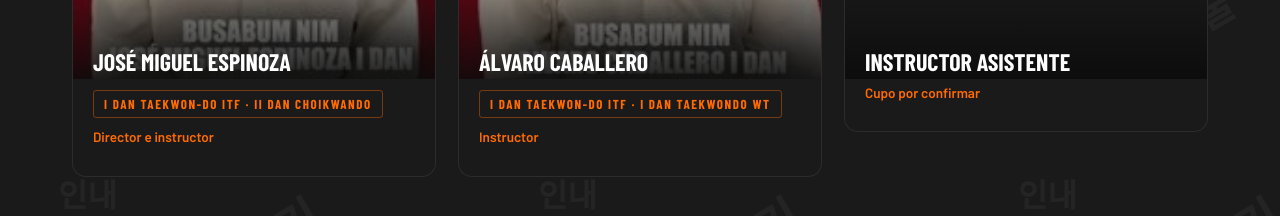
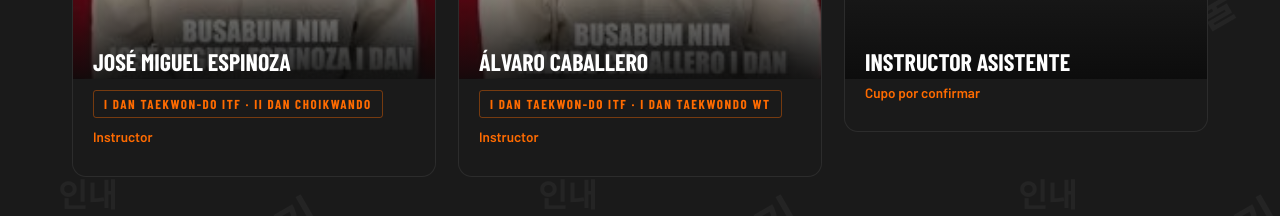
Before and after one commit to muganbiobio-boop/mugan, a React (Vite) app: page / in a window 1280 px wide. Shown: the part 6740-6956 px from the top of the page. Built offline with nearby package versions, Linux system fonts and the light colour scheme; a web font is replaced by a local one.

Commit message:
Update mugan-data.js

```diff
--- a/public/js/mugan-data.js
+++ b/public/js/mugan-data.js
@@ -90,7 +90,7 @@ window.MUGAN = {
     {
       nombre: "José Miguel Espinoza",
       grado: "I Dan Taekwon-Do ITF · II Dan Choikwando",
-      rol: "Director e instructor",
+      rol: "Instructor",
       bio: "",
       foto: "img/jose-miguel.jpg",
     },
```
